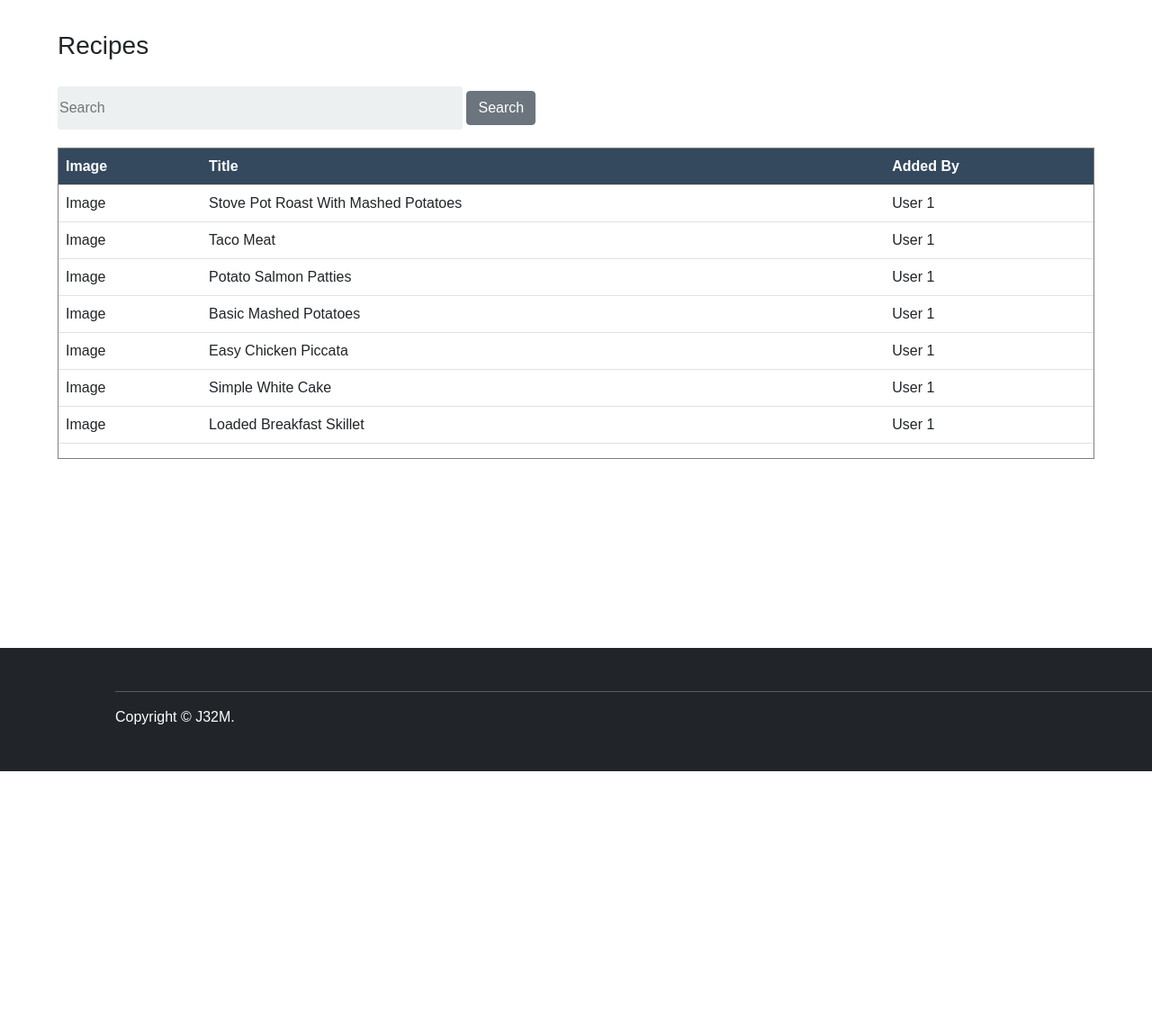
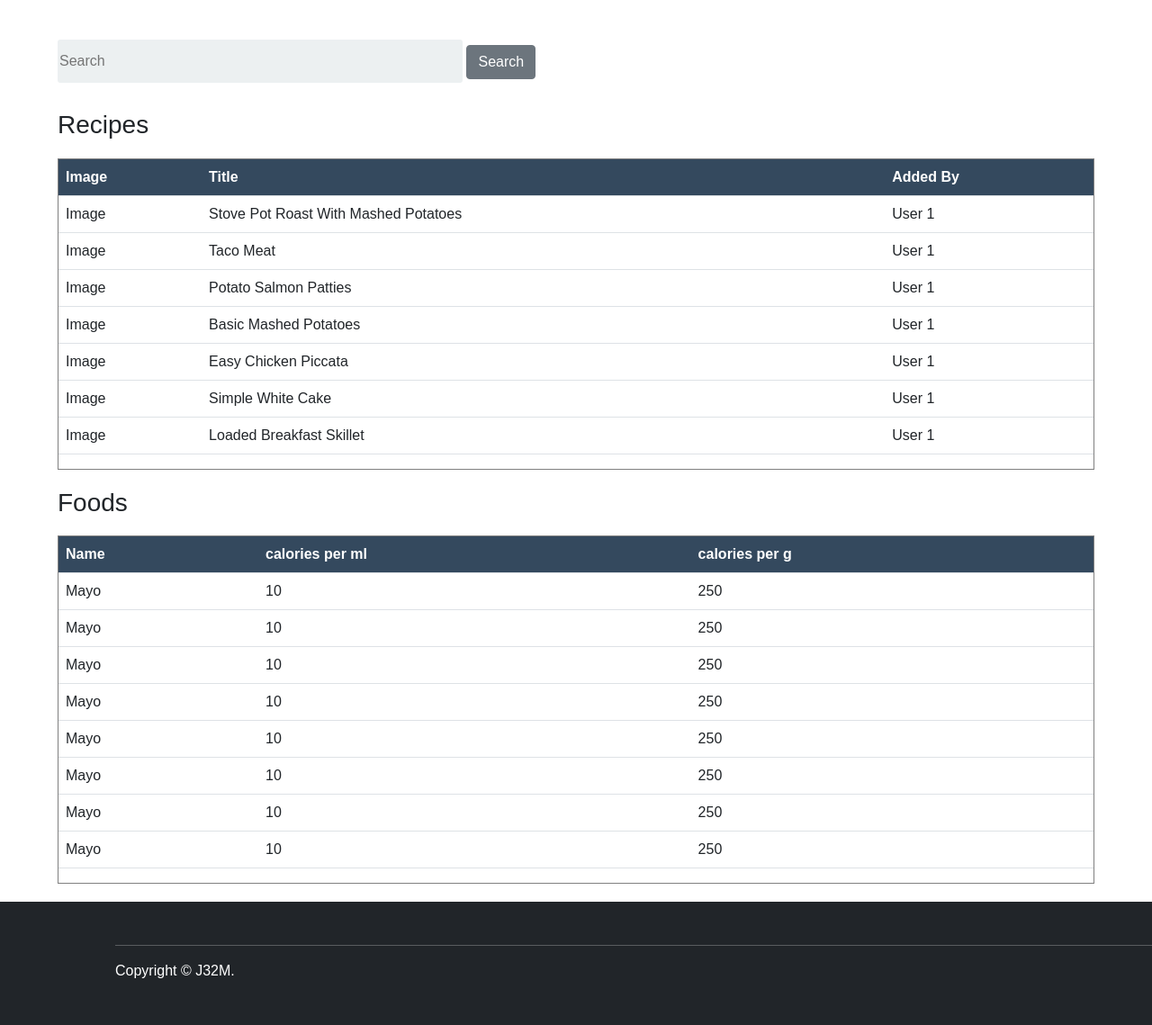
Before and after one commit to legend19410/Meal-Planner, a Flask app: page /user/kitchen in a window 1280 px wide. Shown: the part 56-1195 px from the top of the page at 90% size. Before the commit the page ends 913 px from the top, so only its background shows below. Run offline with Flask 2, Linux system fonts and the light colour scheme; a user stored in the database is signed in; data that the repository does not hold is empty; some libraries are stand-ins or nearby versions.

Commit message:
kitchen edit

```diff
--- a/app/routes/user_route.py
+++ b/app/routes/user_route.py
@@ -183,10 +183,13 @@ def grocery():
 @user.route('/kitchen')
 @login_required
 def kitchen():
-    data = (("Image","Stove Pot Roast With Mashed Potatoes","User 1"),("Image","Taco Meat","User 1"),
+    rec_data = (("Image","Stove Pot Roast With Mashed Potatoes","User 1"),("Image","Taco Meat","User 1"),
     ("Image","Potato Salmon Patties","User 1"),("Image","Basic Mashed Potatoes","User 1"),("Image","Easy Chicken Piccata","User 1"),
     ("Image","Simple White Cake","User 1"),("Image","Loaded Breakfast Skillet","User 1"))
-    return render_template("Kitchen.html", data=data)
+
+    food_data = (("Mayo","10","250"),("Mayo","10","250"),("Mayo","10","250"),
+    ("Mayo","10","250"),("Mayo","10","250"),("Mayo","10","250"),("Mayo","10","250"),("Mayo","10","250"))
+    return render_template("Kitchen.html", rec_data=rec_data, food_data=food_data)
 
 
 @user.route('/logout')
--- a/app/static/css/kitchen.css
+++ b/app/static/css/kitchen.css
@@ -2,9 +2,6 @@
   padding: 0;
 }
 
-.container {
-  height: 90vh;
-}
 h3 {
   margin-top: 10px;
 }
@@ -27,7 +24,8 @@ h3 {
 }
 .kitchen-table {
 }
-.kitchen-container {
+.kitchen-table {
+  margin: 20px 0;
   display: grid;
   grid-template-columns: 1fr;
   border: 1px solid gray;
--- a/app/templates/Kitchen.html
+++ b/app/templates/Kitchen.html
@@ -3,11 +3,12 @@
 {% endblock %}
 <div class="container">
   <br />
-  <h3>Recipes</h3>
+
   <div id="searchBar">
     <input id="search-bar" placeholder="Search" type="search" />
     <button type="submit" class="btn btn-secondary" id="submit">Search</button>
   </div>
+  <h3>Recipes</h3>
   <div class="kitchen-container">
     <div class="kitchen-table">
       <table class="table">
@@ -16,7 +17,24 @@
           <th>Title</th>
           <th>Added By</th>
         </tr>
-        {% for recipe in data %}
+        {% for recipe in rec_data %}
+        <tr>
+          {% for cell in recipe %}
+          <td>{{ cell }}</td>
+          {% endfor %}
+        </tr>
+        {% endfor %}
+      </table>
+    </div>
+    <h3>Foods</h3>
+    <div class="kitchen-table">
+      <table class="table">
+        <tr class="t-heading">
+          <th>Name</th>
+          <th>calories per ml</th>
+          <th>calories per g</th>
+        </tr>
+        {% for recipe in food_data %}
         <tr>
           {% for cell in recipe %}
           <td>{{ cell }}</td>
```
